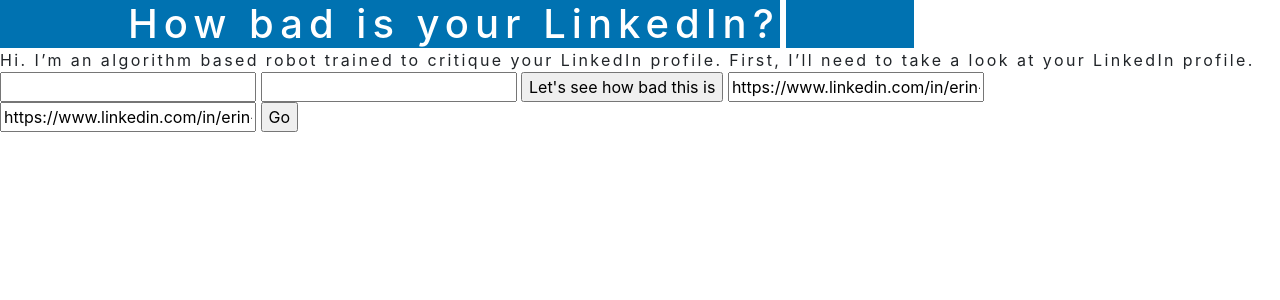
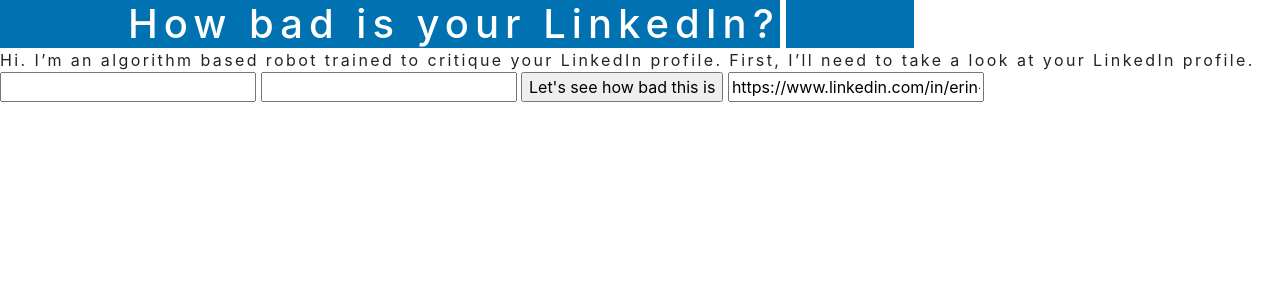
Before and after one commit to l-maier/htn2020, a Flask app: page / in a window 1280 px wide. Shown: the top 300 px of the page. Run offline with Flask 2, Linux system fonts and the light colour scheme; some libraries are stand-ins or nearby versions.

Commit message:
remove obsolete

```diff
--- a/templates/index.html
+++ b/templates/index.html
@@ -41,9 +41,4 @@
         <input type="submit" value="Let's see how bad this is">
         <input type="text" name="url" id="url" value='https://www.linkedin.com/in/erin-zhong/'>
       </form>
-
-      <form action="/go" method="POST">
-        <input type="text" name="url" id="url" value='https://www.linkedin.com/in/erin-zhong/'>
-        <input type="submit" value="Go">
-      </form>
   </body>
```
